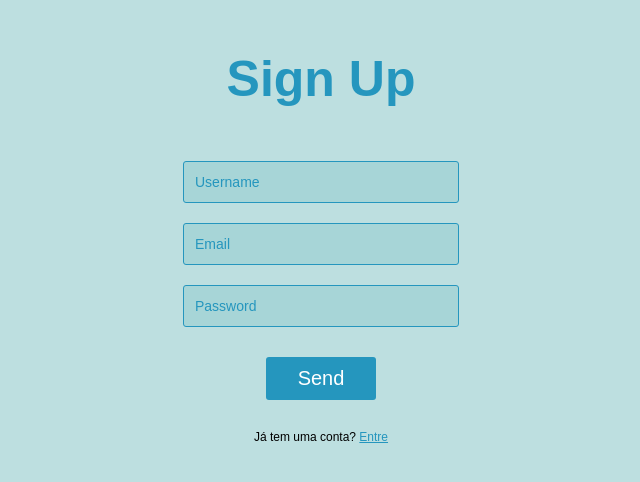
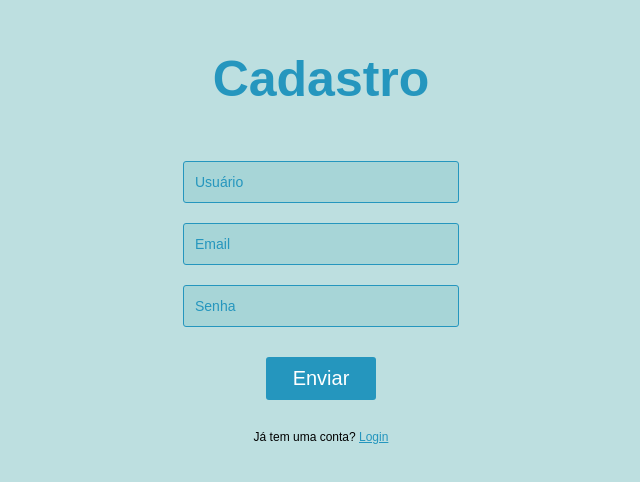
Before and after one commit to nathaliaop/real-time-chat-front, a React (Create React App) app: page /signup in a window 1280 px wide. Shown: the part 170-652 px from the top of the page, without its empty margins (319-959 px from the left). Built offline with nearby package versions, Linux system fonts and the light colour scheme.

Commit message:
fix: Muda o nome dos inputs para português e conserta link entre as páginas de sigin e signup

```diff
--- a/src/pages/SignIn/index.tsx
+++ b/src/pages/SignIn/index.tsx
@@ -39,11 +39,11 @@ const SignIn = () => {
         <>
         <Container>
             <Form onSubmit={ handleSignIn }>
-                <Title>Sign In</Title>
+                <Title>Login</Title>
                 <Input type = 'email' value={ email } onChange={ setEmail } placeholder='Email' />
-                <Input type = 'password' value={ password } onChange={ setPassword } placeholder='Password' />
-                <Button>Send</Button>
-                <span>Ainda não tem uma conta? <Link to='signup'>Cadastre-se</Link></span>
+                <Input type = 'password' value={ password } onChange={ setPassword } placeholder='Senha' />
+                <Button>Enviar</Button>
+                <span>Ainda não tem uma conta? <Link to='/signup'>Cadastre-se</Link></span>
             </Form>
         </Container>
         </>
--- a/src/pages/SignUp/index.tsx
+++ b/src/pages/SignUp/index.tsx
@@ -42,12 +42,12 @@ const SignUp = () => {
         <>
         <Container>
             <Form onSubmit={ handleLogin }>
-                <Title>Sign Up</Title>
-                <Input value={ username } onChange={ setUsername } placeholder='Username' />
+                <Title>Cadastro</Title>
+                <Input value={ username } onChange={ setUsername } placeholder='Usuário' />
                 <Input type = 'email' value={ email } onChange={ setEmail } placeholder='Email' />
-                <Input type = 'password' value={ password } onChange={ setPassword } placeholder='Password' />
-                <Button>Send</Button>
-                <span>Já tem uma conta? <Link to='signup'>Entre</Link></span>
+                <Input type = 'password' value={ password } onChange={ setPassword } placeholder='Senha' />
+                <Button>Enviar</Button>
+                <span>Já tem uma conta? <Link to='/signin'>Login</Link></span>
             </Form>
         </Container>
         </>
```
